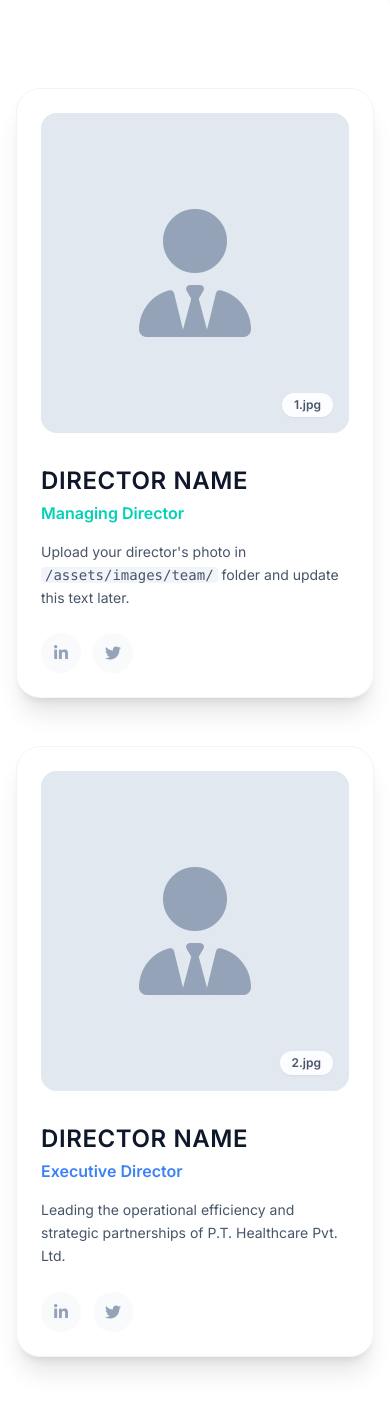
After one commit to thesagarroy/ptcare.co.in-Website, a PHP site: page /team.php in a window 390 px wide. The commit adds this page. Shown: the part 597-2000 px from the top of the page. Run offline with PHP 8.4, Linux system fonts and the light colour scheme; some libraries are stand-ins or nearby versions.

Commit message:
Fixed mobile header overlap and added beautiful Team page

```diff
--- a/includes/header.php
+++ b/includes/header.php
@@ -40,30 +40,32 @@ $base_url = SITE_URL . '/';
     <!-- Swiper CSS -->
     <link rel="stylesheet" href="https://cdn.jsdelivr.net/npm/swiper@10/swiper-bundle.min.css" />
 </head>
-<body class="bg-white font-sans text-slate-800 antialiased pt-[124px]"> <!-- Padding to offset fixed headers -->
+<body class="bg-white font-sans text-slate-800 antialiased pt-32 sm:pt-28">
 
+    <!-- Header Wrapper (Groups both bars to prevent mobile overlap) -->
+    <div class="fixed top-0 w-full z-50 flex flex-col">
         <!-- 1. Top Announcement Bar -->
-    <div class="bg-slate-100 border-b border-slate-200 text-slate-600 text-xs py-2 fixed top-0 w-full z-50">
-        <div class="w-full px-4 sm:px-6 lg:px-8 flex flex-col sm:flex-row justify-between items-center gap-2">
-            <div class="flex items-center gap-4 font-medium">
+        <div class="bg-slate-100 border-b border-slate-200 text-slate-600 text-[11px] sm:text-xs py-1.5 sm:py-2 w-full">
+            <div class="w-full px-4 sm:px-6 lg:px-8 flex flex-col sm:flex-row justify-between items-center gap-1 sm:gap-2">
+                <div class="flex items-center gap-3 sm:gap-4 font-medium">
                     <span class="flex items-center gap-1.5 hover:text-ptred transition"><i class="fa-solid fa-truck-fast"></i> Delivery across West Bengal</span>
                     <span class="hidden md:inline text-slate-300">|</span>
-                <span class="hidden md:flex items-center gap-1.5 hover:text-ptdark transition"><i class="fa-solid fa-leaf text-green-500"></i> ISO 9001:2015 Certified</span>
+                    <span class="hidden md:flex items-center gap-1.5 hover:text-ptdark transition"><i class="fa-solid fa-leaf text-green-500"></i> ISO 9001:2015</span>
                 </div>
-            <div class="flex items-center gap-4 font-bold">
-                <a href="<?php echo $base_url; ?>contact.php" class="hover:text-ptred transition"><i class="fa-solid fa-location-dot"></i> Find Distributors</a>
+                <div class="flex items-center gap-3 sm:gap-4 font-bold">
+                    <a href="<?php echo $base_url; ?>contact.php" class="hover:text-ptred transition hidden sm:inline-block"><i class="fa-solid fa-location-dot"></i> Find Distributors</a>
                     <span class="hidden md:inline text-slate-300">|</span>
                     <a href="tel:+919876543210" class="flex items-center gap-2 bg-white px-3 py-1 rounded-full shadow-sm text-slate-800 hover:text-ptred transition">
-                    <i class="fa-solid fa-phone"></i> +91 98765 43210
+                        <i class="fa-solid fa-phone cursor-pointer"></i> +91 98765 43210
                     </a>
                 </div>
             </div>
         </div>
 
         <!-- 2. Main Stylish Navigation Header -->
-    <header class="bg-white shadow-md fixed top-[37px] sm:top-[34px] w-full z-40 transition-all duration-300" id="mainHeader">
+        <header class="bg-white shadow-md w-full transition-all duration-300" id="mainHeader">
             <div class="w-full px-4 sm:px-6 lg:px-8">
-            <div class="flex justify-between items-center h-20">
+                <div class="flex justify-between items-center h-16 sm:h-20">
 
                 <!-- Logo Zone -->
                 <div class="flex-shrink-0 flex items-center pr-8">
@@ -86,6 +88,7 @@ $base_url = SITE_URL . '/';
                     <a href="<?php echo $base_url; ?>about.php" class="px-4 py-2 text-[15px] font-bold text-slate-700 hover:text-bislaim rounded-lg hover:bg-slate-50 transition">About Us</a>
                     <a href="<?php echo $base_url; ?>products.php" class="px-4 py-2 text-[15px] font-bold text-slate-700 hover:text-bislaim rounded-lg hover:bg-slate-50 transition">Products</a>
                     <a href="<?php echo $base_url; ?>certificates.php" class="px-4 py-2 text-[15px] font-bold text-slate-700 hover:text-bislaim rounded-lg hover:bg-slate-50 transition">Certificates</a>
+                    <a href="<?php echo $base_url; ?>team.php" class="px-4 py-2 text-[15px] font-bold text-slate-700 hover:text-bislaim rounded-lg hover:bg-slate-50 transition">Team</a>
 
                     <!-- Dropdown for Brands -->
                     <div class="relative group">
@@ -135,15 +138,17 @@ $base_url = SITE_URL . '/';
                     </button>
                 </div>
             </div>
-        </div>
+        </header>
+    </div> <!-- End Header Wrapper -->
 
     <!-- Mobile Navigation Menu (Hidden by default) -->
-        <div class="md:hidden hidden bg-white border-t border-slate-100 absolute w-full shadow-2xl" id="mobileMenu">
+    <div class="md:hidden hidden bg-white border-t border-slate-100 fixed top-[88px] w-full shadow-2xl z-40" id="mobileMenu">
         <div class="px-4 py-6 space-y-2 max-h-[70vh] overflow-y-auto">
             <a href="<?php echo $base_url; ?>index.php" class="block px-4 py-3 text-base font-bold text-slate-800 bg-slate-50 rounded-xl">Home</a>
             <a href="<?php echo $base_url; ?>about.php" class="block px-4 py-3 text-base font-bold text-slate-700 hover:bg-slate-50 rounded-xl">About Us</a>
             <a href="<?php echo $base_url; ?>products.php" class="block px-4 py-3 text-base font-bold text-slate-700 hover:bg-slate-50 rounded-xl">Products</a>
             <a href="<?php echo $base_url; ?>certificates.php" class="block px-4 py-3 text-base font-bold text-slate-700 hover:bg-slate-50 rounded-xl">Certificates</a>
+            <a href="<?php echo $base_url; ?>team.php" class="block px-4 py-3 text-base font-bold text-slate-700 hover:bg-slate-50 rounded-xl">Our Team</a>
 
                 <div class="py-2">
                     <p class="px-4 text-xs font-black text-slate-400 uppercase tracking-widest mb-2">Our Brands</p>
--- /dev/null
+++ b/team.php
@@ -0,0 +1,93 @@
+<?php
+// team.php
+require_once __DIR__ . '/config/config.php';
+$base_url = SITE_URL . '/';
+include 'includes/header.php';
+?>
+
+<!-- Hero Section -->
+<div class="bg-ptdark pt-24 pb-32 relative overflow-hidden">
+    <div class="absolute inset-0 bg-gradient-to-br from-ptdark via-slate-800 to-slate-900"></div>
+    <div class="absolute inset-0 bg-[url('https://www.transparenttextures.com/patterns/black-scales.png')] opacity-20"></div>
+    <div class="max-w-4xl mx-auto px-4 text-center relative z-10">
+        <h1 class="text-5xl md:text-7xl font-black text-white tracking-tight mb-6">Meet The <span class="bg-gradient-to-r from-bislaim to-bipraj bg-clip-text text-transparent">Directors</span></h1>
+        <p class="text-xl md:text-2xl text-slate-400 mb-10 font-medium max-w-2xl mx-auto">The visionary leadership driving P.T. Healthcare's commitment to purity and health.</p>
+    </div>
+</div>
+
+<!-- Team Catalog Grid -->
+<div class="bg-white py-24 -mt-10 relative z-20 rounded-t-[3rem] shadow-[0_-20px_40px_-15px_rgba(0,0,0,0.1)] border-t border-slate-100">
+    <div class="max-w-7xl mx-auto px-4 sm:px-6 lg:px-8">
+
+        <div class="grid grid-cols-1 md:grid-cols-2 lg:grid-cols-3 gap-12 mt-8">
+
+            <!-- Director 1 -->
+            <div class="bg-white rounded-3xl p-6 shadow-xl hover:shadow-2xl hover:-translate-y-2 transition-all duration-300 border border-slate-100 group relative">
+                <div class="absolute -inset-1 bg-gradient-to-r from-bislaim to-blue-500 rounded-3xl opacity-0 group-hover:opacity-10 transition duration-500 blur-sm"></div>
+                <!-- Profile Image -->
+                <div class="h-80 bg-slate-100 rounded-2xl mb-8 flex flex-col items-center justify-center overflow-hidden relative shadow-inner">
+                    <!-- Placeholder for actual uploaded image -->
+                    <div class="absolute inset-0 bg-slate-200"></div>
+                    <i class="fa-solid fa-user-tie text-9xl text-slate-400 group-hover:scale-110 group-hover:text-bislaim transition duration-500 relative z-10"></i>
+
+                    <!-- Upload overlay text -->
+                    <div class="absolute bottom-4 right-4 bg-white/90 backdrop-blur px-3 py-1 rounded-full text-xs font-bold text-slate-600 shadow-sm z-10">
+                        1.jpg
+                    </div>
+                </div>
+
+                <h3 class="text-2xl font-black text-slate-900 mb-1 group-hover:text-bislaim transition uppercase tracking-wide">Director Name</h3>
+                <p class="text-bislaim font-bold mb-4">Managing Director</p>
+
+                <p class="text-slate-600 text-sm leading-relaxed mb-6">Upload your director's photo in <code class="bg-slate-100 px-1 rounded">/assets/images/team/</code> folder and update this text later.</p>
+
+                <div class="flex items-center gap-3">
+                    <a href="#" class="w-10 h-10 rounded-full bg-slate-50 flex items-center justify-center text-slate-400 hover:bg-[#0077b5] hover:text-white transition"><i class="fa-brands fa-linkedin-in"></i></a>
+                    <a href="#" class="w-10 h-10 rounded-full bg-slate-50 flex items-center justify-center text-slate-400 hover:bg-[#1DA1F2] hover:text-white transition"><i class="fa-brands fa-twitter"></i></a>
+                </div>
+            </div>
+
+            <!-- Director 2 -->
+            <div class="bg-white rounded-3xl p-6 shadow-xl hover:shadow-2xl hover:-translate-y-2 transition-all duration-300 border border-slate-100 group relative">
+                <div class="absolute -inset-1 bg-gradient-to-r from-bislaim to-bipraj rounded-3xl opacity-0 group-hover:opacity-10 transition duration-500 blur-sm"></div>
+                <!-- Profile Image -->
+                <div class="h-80 bg-slate-100 rounded-2xl mb-8 flex flex-col items-center justify-center overflow-hidden relative shadow-inner">
+                    <div class="absolute inset-0 bg-slate-200"></div>
+                    <i class="fa-solid fa-user-tie text-9xl text-slate-400 group-hover:scale-110 group-hover:text-blue-500 transition duration-500 relative z-10"></i>
+
+                    <div class="absolute bottom-4 right-4 bg-white/90 backdrop-blur px-3 py-1 rounded-full text-xs font-bold text-slate-600 shadow-sm z-10">
+                        2.jpg
+                    </div>
+                </div>
+
+                <h3 class="text-2xl font-black text-slate-900 mb-1 group-hover:text-blue-500 transition uppercase tracking-wide">Director Name</h3>
+                <p class="text-blue-500 font-bold mb-4">Executive Director</p>
+
+                <p class="text-slate-600 text-sm leading-relaxed mb-6">Leading the operational efficiency and strategic partnerships of P.T. Healthcare Pvt. Ltd.</p>
+
+                <div class="flex items-center gap-3">
+                    <a href="#" class="w-10 h-10 rounded-full bg-slate-50 flex items-center justify-center text-slate-400 hover:bg-[#0077b5] hover:text-white transition"><i class="fa-brands fa-linkedin-in"></i></a>
+                    <a href="#" class="w-10 h-10 rounded-full bg-slate-50 flex items-center justify-center text-slate-400 hover:bg-[#1DA1F2] hover:text-white transition"><i class="fa-brands fa-twitter"></i></a>
+                </div>
+            </div>
+
+            <!-- Information Panel -->
+            <div class="bg-gradient-to-br from-slate-900 to-slate-800 rounded-3xl p-8 shadow-xl flex flex-col justify-center border border-slate-700 text-white relative overflow-hidden group">
+                <div class="absolute inset-0 bg-[url('https://www.transparenttextures.com/patterns/carbon-fibre.png')] opacity-10"></div>
+                <div class="absolute top-0 right-0 w-32 h-32 bg-bislaim rounded-bl-full -z-0 opacity-20 transition group-hover:scale-150 duration-500"></div>
+
+                <i class="fa-solid fa-users text-5xl text-bislaim mb-6 relative z-10"></i>
+                <h3 class="text-3xl font-black mb-4 relative z-10">The Core<br/>Leadership</h3>
+                <p class="text-slate-400 mb-8 relative z-10">Our leadership team brings together decades of expertise in pure water processing, distribution, and corporate management.</p>
+
+                <button class="flex w-fit items-center gap-2 bg-white/10 hover:bg-white/20 border border-white/20 text-white px-6 py-3 rounded-full font-bold transition backdrop-blur-sm relative z-10">
+                    Contact Management <i class="fa-solid fa-arrow-right"></i>
+                </button>
+            </div>
+
+        </div>
+
+    </div>
+</div>
+
+<?php include 'includes/footer.php'; ?>
```
Lines whose indentation alone changed are shown as unchanged.
